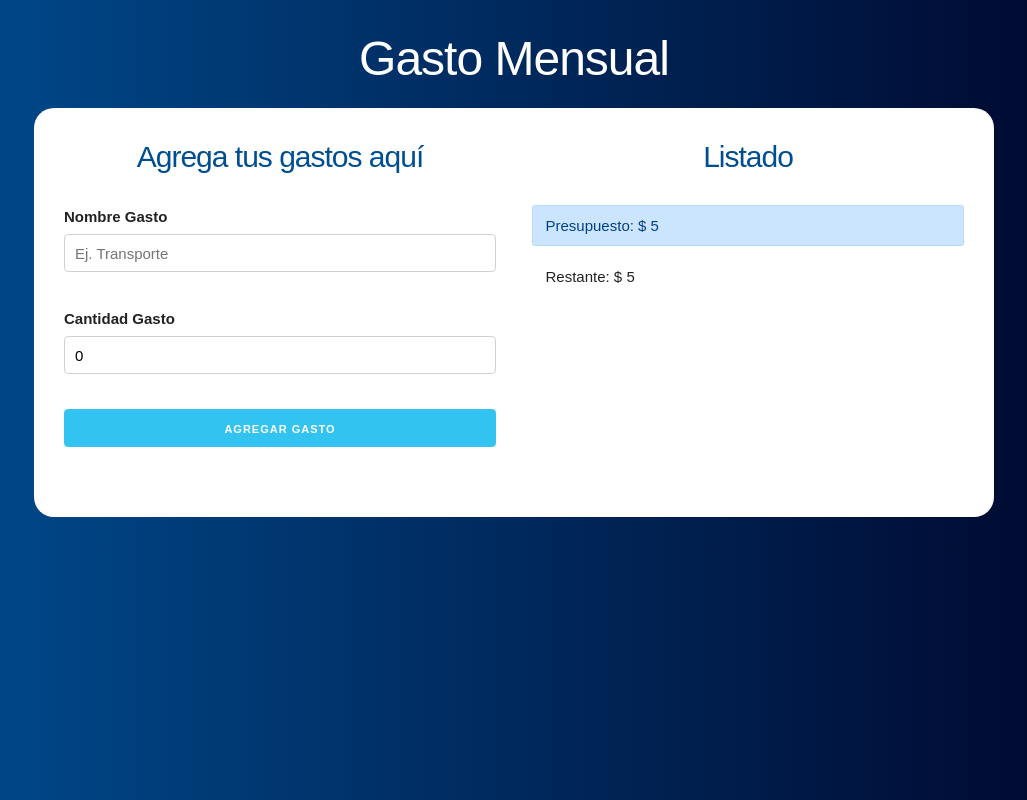
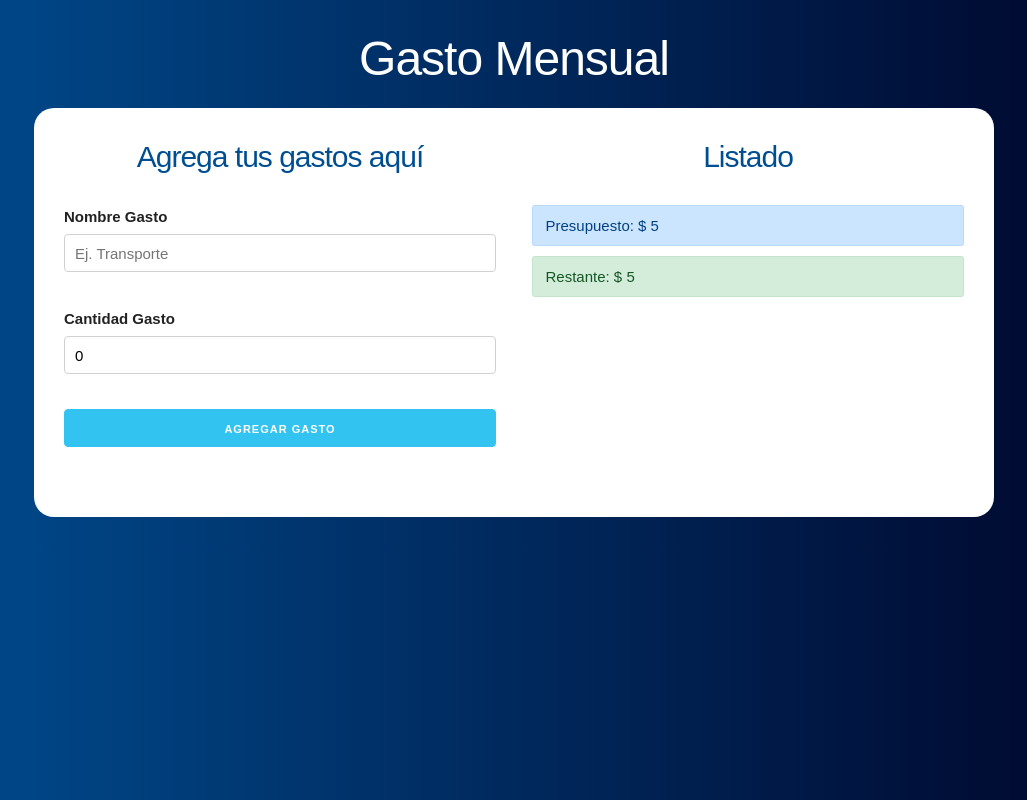
Before and after one commit to jr-Adolfo/control-de-presupuesto, a React (Create React App) app: page / in a window 1280 px wide. Both pictures are taken after typing "5" into the empty fields and a click on the input "Definir presupuesto". Shown: the whole page, without its empty margins (126-1153 px from the left). Built offline with nearby package versions, Linux system fonts and the light colour scheme.

Commit message:
cambiando de color del restante conforme se agota el presupuesto

```diff
--- a/src/App.js
+++ b/src/App.js
@@ -23,7 +23,7 @@
     }
 
     // guardarCrearGasto(false);
-  }, [gasto]);
+  }, [gasto, gastos, restante, creargasto]);
   // const agregandoNuevoGasto = (gasto) => {
   //   guardarGastos([...gastos, gasto]);
   // };
--- a/src/components/ControlPresupuesto.js
+++ b/src/components/ControlPresupuesto.js
@@ -1,16 +1,15 @@
-import React, {Fragment} from 'react';
+import React, { Fragment } from "react";
+import { revisarPresupuesto } from "../helper";
 
-const ControlPresupuesto = ({presupuesto, restante}) => {
+const ControlPresupuesto = ({ presupuesto, restante }) => {
   return (
     <Fragment>
-            <div className="alert alert-primary">
-                Presupuesto: $ {presupuesto}
-            </div>
-            <div className="alert">
+      <div className="alert alert-primary">Presupuesto: $ {presupuesto}</div>
+      <div className={revisarPresupuesto(presupuesto, restante)}>
         Restante: $ {restante}
       </div>
     </Fragment>
   );
-}
+};
 
 export default ControlPresupuesto;
--- /dev/null
+++ b/src/helper.js
@@ -0,0 +1,13 @@
+export const revisarPresupuesto = (presupuesto, restante) => {
+    let clase;
+
+    if( (presupuesto / 4) > restante){
+        clase = 'alert alert-danger';
+    }else if( (presupuesto / 2) > restante) {
+        clase = 'alert alert-warning';
+    }else {
+        clase = 'alert alert-success'
+    }
+
+    return clase;
+}
```
Lines whose indentation alone changed are shown as unchanged.
